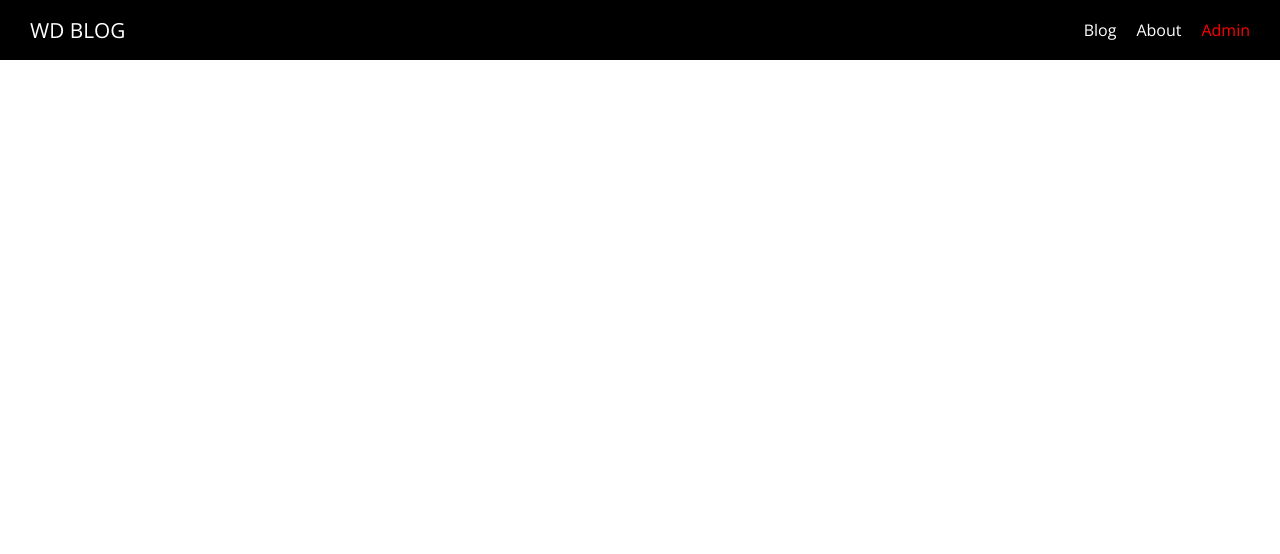
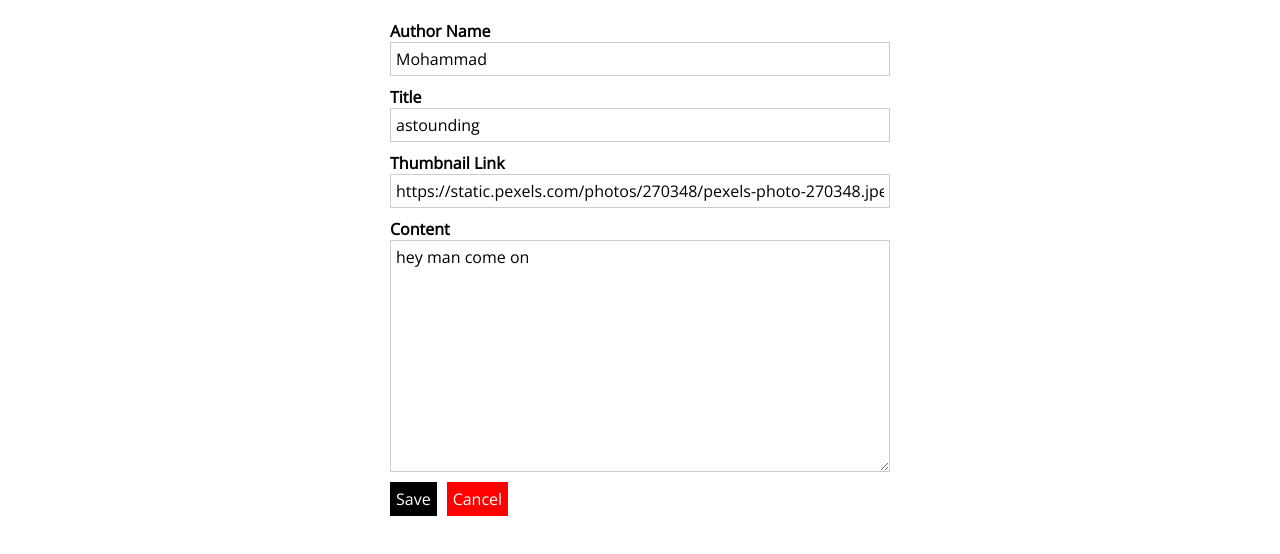
Before and after one commit to mohammaDJ23/advance-nuxt, a Nuxt app: page /admin/1 in a window 1280 px wide. Shown: the top 554 px of the page. Built offline with nearby package versions, Linux system fonts and the light colour scheme.

Commit message:
preparing some pages and layouts

```diff
--- a/components/Navigation/TheSidenav.vue
+++ b/components/Navigation/TheSidenav.vue
@@ -16,7 +16,17 @@
 <script lang="ts">
 import Vue from "vue";
 
-export default Vue.extend({
+interface Data {}
+
+interface Methods {}
+
+interface Computed {}
+
+interface Props {
+  show: boolean;
+}
+
+export default Vue.extend<Data, Methods, Computed, Props>({
   name: "TheSidenav",
   props: {
     show: {
--- /dev/null
+++ b/components/UI/AppButton.vue
@@ -0,0 +1,61 @@
+<template>
+  <button class="button" :class="btnStyle" v-bind="$attrs" v-on="$listeners">
+    <slot />
+  </button>
+</template>
+
+<script lang="ts">
+import Vue from "vue";
+export default Vue.extend({
+  name: "AppButton",
+  props: {
+    btnStyle: {
+      type: String,
+      default: "",
+    },
+  },
+});
+</script>
+
+<style scoped>
+.button {
+  font: inherit;
+  background-color: black;
+  color: white;
+  padding: 5px;
+  cursor: pointer;
+  border: 1px solid black;
+}
+
+.button:hover,
+.button:active {
+  background-color: rgb(51, 51, 51);
+  border: 1px solid black;
+}
+
+.inverted {
+  background-color: white;
+  color: black;
+  border: 1px solid transparent;
+}
+
+.inverted:hover,
+.inverted:active {
+  color: #ccc;
+  background-color: white;
+  border: 1px solid transparent;
+}
+
+.cancel {
+  background-color: red;
+  color: white;
+  border: 1px solid transparent;
+}
+
+.cancel:hover,
+.cancel:active {
+  background-color: salmon;
+  border: 1px solid transparent;
+  color: white;
+}
+</style>
--- /dev/null
+++ b/components/UI/AppControlInput.vue
@@ -0,0 +1,61 @@
+<template>
+  <div class="input-control">
+    <label><slot /></label>
+    <input
+      v-if="controlType === 'input'"
+      v-bind="$attrs"
+      :value="value"
+      @input="$emit('input', $event.target.value)"
+    />
+    <textarea
+      v-if="controlType === 'textarea'"
+      rows="10"
+      :value="value"
+      @input="$emit('input', $event.target.value)"
+    ></textarea>
+  </div>
+</template>
+
+<script lang="ts">
+import Vue from "vue";
+export default Vue.extend({
+  name: "AppInputControl",
+  props: {
+    controlType: {
+      type: String,
+      default: "input",
+    },
+    value: {
+      type: String,
+      default: "",
+    },
+  },
+});
+</script>
+
+<style scoped>
+.input-control {
+  margin: 10px 0;
+}
+
+.input-control label {
+  display: block;
+  font-weight: bold;
+}
+
+.input-control input,
+.input-control textarea {
+  display: block;
+  width: 100%;
+  box-sizing: border-box;
+  font: inherit;
+  border: 1px solid #ccc;
+  padding: 5px;
+}
+
+.input-control input:focus,
+.input-control textarea:focus {
+  background-color: #eee;
+  outline: none;
+}
+</style>
--- /dev/null
+++ b/components/admin/AdminPostForm.vue
@@ -0,0 +1,83 @@
+<template>
+  <form @submit.prevent="onSave">
+    <AppControlInput v-model="editedPost.author">Author Name</AppControlInput>
+    <AppControlInput v-model="editedPost.title">Title</AppControlInput>
+    <AppControlInput v-model="editedPost.thumbnailLink"
+      >Thumbnail Link</AppControlInput
+    >
+    <AppControlInput control-type="textarea" v-model="editedPost.content"
+      >Content</AppControlInput
+    >
+    <AppButton type="submit">Save</AppButton>
+    <AppButton
+      type="button"
+      style="margin-left: 10px"
+      btn-style="cancel"
+      @click="onCancel"
+      >Cancel</AppButton
+    >
+  </form>
+</template>
+
+<script lang="ts">
+import Vue, { PropType } from "vue";
+import AppControlInput from "../UI/AppControlInput.vue";
+import AppButton from "../UI/AppButton.vue";
+
+interface Data {
+  editedPost: Props["post"];
+}
+
+interface Methods {
+  onSave(): void;
+  onCancel(): void;
+}
+
+interface Computed {
+  postLink: string;
+}
+
+interface Props {
+  post: {
+    title: string;
+    author: string;
+    thumbnailLink: string;
+    content: string;
+  };
+}
+
+export default Vue.extend<Data, Methods, Computed, Props>({
+  components: {
+    AppControlInput,
+    AppButton,
+  },
+  props: {
+    post: {
+      type: Object,
+      required: false,
+    },
+  },
+  data() {
+    return {
+      editedPost: this.post
+        ? this.post
+        : {
+            author: "",
+            title: "",
+            thumbnailLink: "",
+            content: "",
+          },
+    };
+  },
+  methods: {
+    onSave() {
+      // Save the post
+      console.log(this.editedPost);
+    },
+    onCancel() {
+      // Navigate back
+      this.$router.push("/admin");
+    },
+  },
+});
+</script>
--- a/components/posts/PostList.vue
+++ b/components/posts/PostList.vue
@@ -1,18 +1,21 @@
 <template>
   <section class="featured-posts">
     <PostPreview
+      :is-admin="isAdmin"
       id="1"
       thumbnail="https://static.pexels.com/photos/270348/pexels-photo-270348.jpeg"
       title="Hello there!"
       previewText="This my first post!"
     />
     <PostPreview
+      :is-admin="isAdmin"
       id="2"
       thumbnail="https://static.pexels.com/photos/270348/pexels-photo-270348.jpeg"
       title="Hello there - the second time!"
       previewText="This my second post!"
     />
     <PostPreview
+      :is-admin="isAdmin"
       id="3"
       thumbnail="https://static.pexels.com/photos/270348/pexels-photo-270348.jpeg"
       title="Hi!"
@@ -25,10 +28,27 @@
 import Vue from "vue";
 import PostPreview from "./PostPreview.vue";
 
-export default Vue.extend({
+interface Data {}
+
+interface Methods {}
+
+interface Computed {}
+
+interface Props {
+  isAdmin: boolean;
+}
+
+export default Vue.extend<Data, Methods, Computed, Props>({
   name: "IndexPage",
   components: {
     PostPreview,
+  },
+  props: {
+    isAdmin: {
+      type: Boolean,
+      required: false,
+      default: false,
+    },
   },
 });
 </script>
--- a/components/posts/PostPreview.vue
+++ b/components/posts/PostPreview.vue
@@ -1,5 +1,5 @@
 <template>
-  <NuxtLink :to="'/posts/' + id" class="post-preview">
+  <NuxtLink :to="postLink" class="post-preview">
     <article>
       <div
         class="post-thumbnail"
@@ -16,7 +16,23 @@
 <script lang="ts">
 import Vue from "vue";
 
-export default Vue.extend({
+interface Data {}
+
+interface Methods {}
+
+interface Computed {
+  postLink: string;
+}
+
+interface Props {
+  id: string;
+  title: string;
+  previewText: string;
+  thumbnail: string;
+  isAdmin: boolean;
+}
+
+export default Vue.extend<Data, Methods, Computed, Props>({
   name: "PostPreview",
   props: {
     id: {
@@ -34,6 +50,15 @@ export default Vue.extend({
     thumbnail: {
       type: String,
       required: true,
+    },
+    isAdmin: {
+      type: Boolean,
+      required: true,
+    },
+  },
+  computed: {
+    postLink() {
+      return this.isAdmin ? "/admin/" + this.id : "/posts/" + this.id;
     },
   },
 });
--- /dev/null
+++ b/layouts/admin.vue
@@ -0,0 +1,16 @@
+<template>
+  <div>
+    <Nuxt />
+  </div>
+</template>
+
+<style>
+html {
+  font-family: "Open Sans", sans-serif;
+}
+
+body {
+  margin: 0;
+  padding: 0;
+}
+</style>
--- /dev/null
+++ b/layouts/error.vue
@@ -0,0 +1,22 @@
+<template>
+  <div class="error-page">
+    <h1>Oops, something went wrong!</h1>
+    <p>Back to <a href="/">safety</a>!</p>
+  </div>
+</template>
+
+<style scoped>
+.error-page {
+  text-align: center;
+}
+
+.error-page a {
+  text-decoration: none;
+  color: red;
+}
+
+.error-page a:hover,
+.error-page a:active {
+  color: salmon;
+}
+</style>
--- /dev/null
+++ b/pages/admin/_postId/index.vue
@@ -0,0 +1,43 @@
+<template>
+  <div class="admin-post-page">
+    <section class="update-form">
+      <AdminPostForm :post="loadedPost" />
+    </section>
+  </div>
+</template>
+
+<script lang="ts">
+import Vue from "vue";
+import AdminPostForm from "../../../components/admin/AdminPostForm.vue";
+
+export default Vue.extend({
+  components: {
+    AdminPostForm,
+  },
+  // @ts-ignore
+  layout: "admin",
+  data() {
+    return {
+      loadedPost: {
+        author: "Mohammad",
+        title: "astounding",
+        content: "hey man come on",
+        thumbnailLink:
+          "https://static.pexels.com/photos/270348/pexels-photo-270348.jpeg",
+      },
+    };
+  },
+});
+</script>
+
+<style scoped>
+.update-form {
+  width: 90%;
+  margin: 20px auto;
+}
+@media (min-width: 768px) {
+  .update-form {
+    width: 500px;
+  }
+}
+</style>
--- /dev/null
+++ b/pages/admin/auth/index.vue
@@ -0,0 +1,65 @@
+<template>
+  <div class="admin-auth-page">
+    <div class="auth-container">
+      <form>
+        <AppControlInput type="email">E-Mail Address</AppControlInput>
+        <AppControlInput type="password">Password</AppControlInput>
+        <AppButton type="submit">{{ isLogin ? "Login" : "Sign Up" }}</AppButton>
+        <AppButton
+          type="button"
+          btn-style="inverted"
+          style="margin-left: 10px"
+          @click="isLogin = !isLogin"
+          >Switch to {{ isLogin ? "Signup" : "Login" }}</AppButton
+        >
+      </form>
+    </div>
+  </div>
+</template>
+
+<script lang="ts">
+import Vue from "vue";
+import AppControlInput from "../../../components/UI/AppControlInput.vue";
+import AppButton from "../../../components/UI/AppButton.vue";
+
+interface Data {
+  isLogin: boolean;
+}
+
+interface Methods {}
+
+interface Computed {}
+
+interface Props {}
+
+export default Vue.extend<Data, Methods, Computed, Props>({
+  name: "AdminAuthPage",
+  // @ts-ignore
+  layout: "admin",
+  components: {
+    AppControlInput,
+    AppButton,
+  },
+  data() {
+    return {
+      isLogin: true,
+    };
+  },
+});
+</script>
+
+<style scoped>
+.admin-auth-page {
+  padding: 20px;
+}
+
+.auth-container {
+  border: 1px solid #ccc;
+  border-radius: 5px;
+  box-shadow: 0 2px 2px #ccc;
+  width: 300px;
+  margin: auto;
+  padding: 10px;
+  box-sizing: border-box;
+}
+</style>
--- /dev/null
+++ b/pages/admin/index.vue
@@ -0,0 +1,44 @@
+<template>
+  <div class="admin-page">
+    <section class="new-post">
+      <AppButton @click="$router.push('/admin/new-post')"
+        >Create Post</AppButton
+      >
+    </section>
+    <section class="existing-posts">
+      <h1>Existing Posts</h1>
+      <PostList isAdmin />
+    </section>
+  </div>
+</template>
+
+<script lang="ts">
+import Vue from "vue";
+import PostList from "../../components/posts/PostList.vue";
+import AppButton from "../../components/UI/AppButton.vue";
+
+export default Vue.extend({
+  components: {
+    PostList,
+    AppButton,
+  },
+  // @ts-ignore
+  layout: "admin",
+});
+</script>
+
+<style scoped>
+.admin-page {
+  padding: 20px;
+}
+
+.new-post {
+  text-align: center;
+  border-bottom: 2px solid #ccc;
+  padding-bottom: 10px;
+}
+
+.existing-posts h1 {
+  text-align: center;
+}
+</style>
--- /dev/null
+++ b/pages/admin/new-post/index.vue
@@ -0,0 +1,33 @@
+<template>
+  <div class="admin-new-post-page">
+    <section class="new-post-form">
+      <AdminPostForm />
+    </section>
+  </div>
+</template>
+
+<script lang="ts">
+import Vue from "vue";
+import AdminPostForm from "../../../components/admin/AdminPostForm.vue";
+
+export default Vue.extend({
+  components: {
+    AdminPostForm,
+  },
+  // @ts-ignore
+  layout: "admin",
+});
+</script>
+
+<style scoped>
+.new-post-form {
+  width: 90%;
+  margin: 20px auto;
+}
+
+@media (min-width: 768px) {
+  .new-post-form {
+    width: 500px;
+  }
+}
+</style>
```
